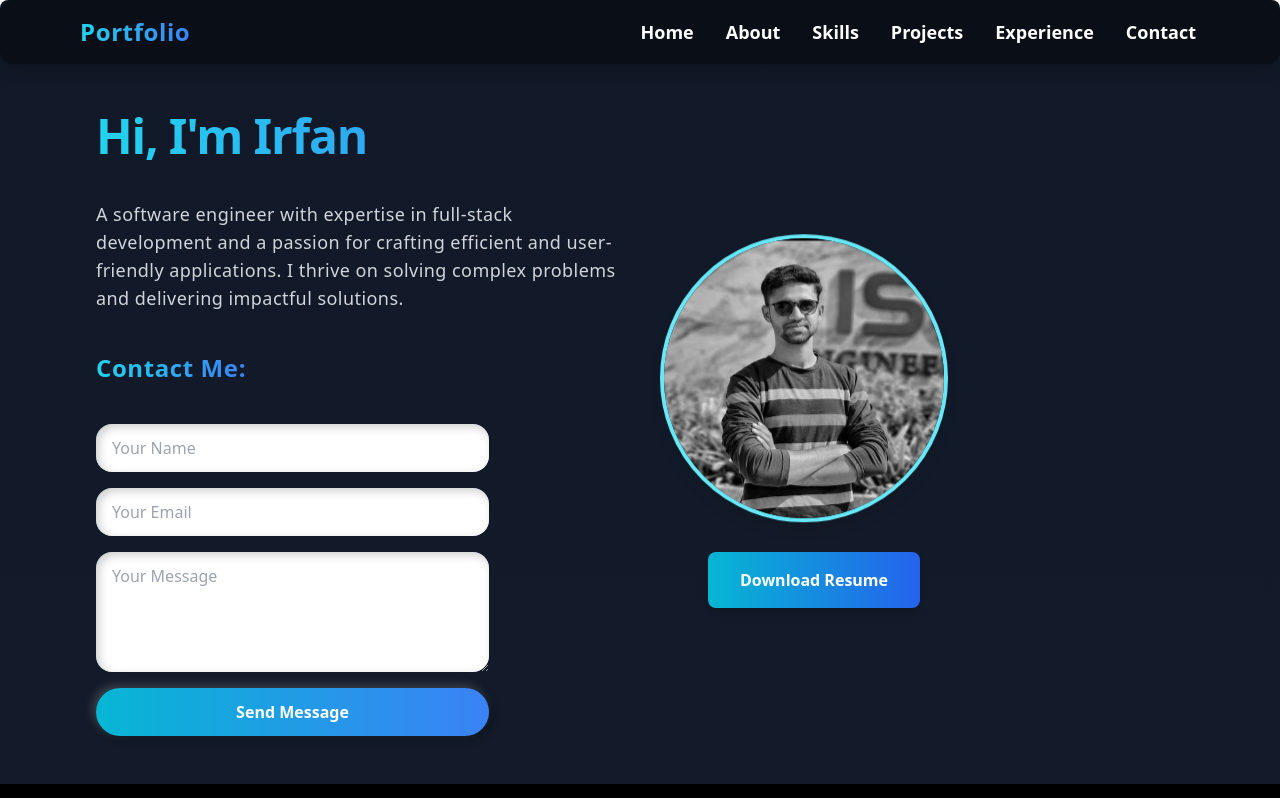
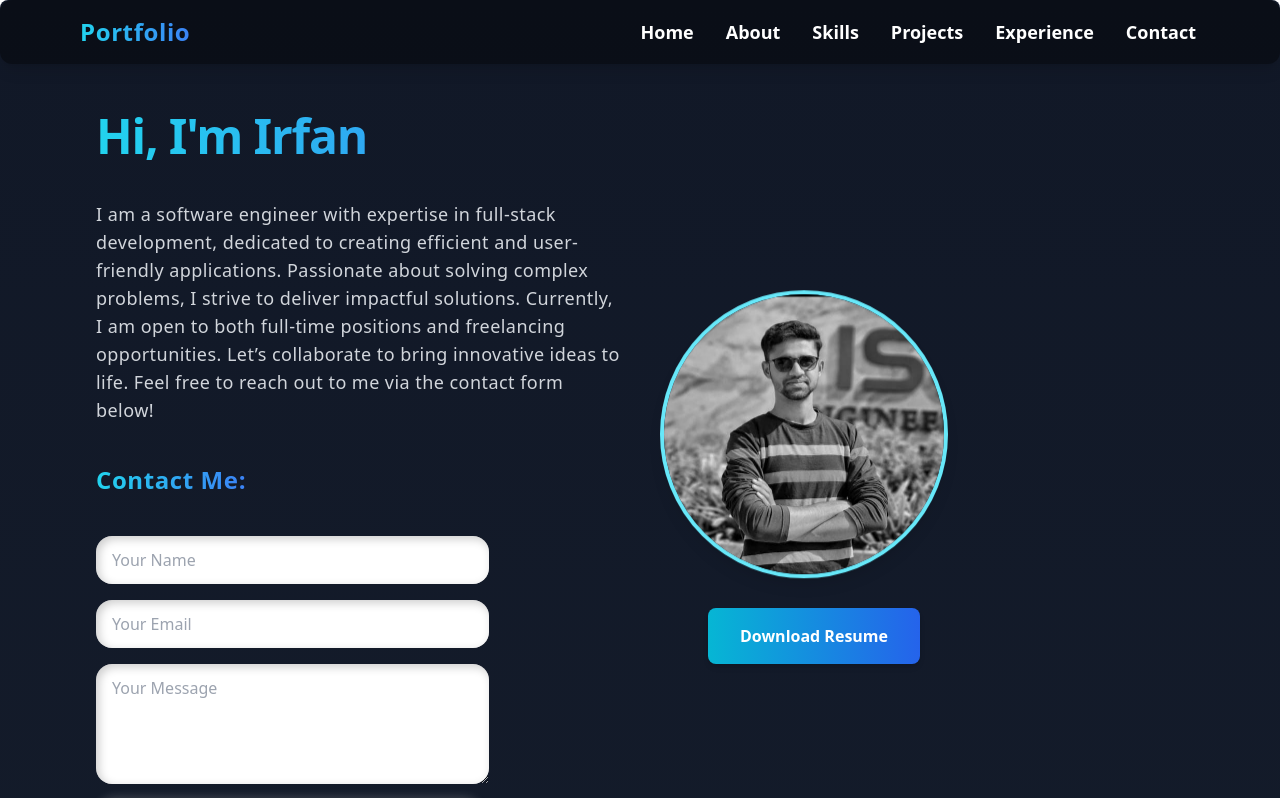
Before and after one commit to Mohammedirfan18/Portfolio, a React (Vite) app: page / in a window 1280 px wide. Shown: the top 798 px of the page. Built offline with nearby package versions, Linux system fonts and the light colour scheme.

Commit message:
msg updated

```diff
--- a/src/Components/Home/Home.jsx
+++ b/src/Components/Home/Home.jsx
@@ -14,7 +14,9 @@ const Home = () => {
         </h1>
 
         <p className="text-base lg:text-lg leading-relaxed tracking-wide text-gray-300">
-          A software engineer with expertise in full-stack development and a passion for crafting efficient and user-friendly applications. I thrive on solving complex problems and delivering impactful solutions.
+        I am a software engineer with expertise in full-stack development, dedicated to creating efficient and user-friendly applications. Passionate about solving complex problems, I strive to deliver impactful solutions. Currently, I am open to both full-time positions and freelancing opportunities. Let’s collaborate to bring innovative ideas to life.
+
+Feel free to reach out to me via the contact form below!
         </p>
 
         <div className="w-full md:w-3/4">
```
